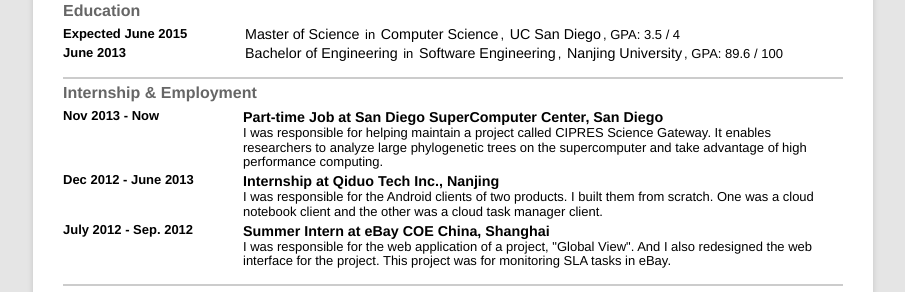
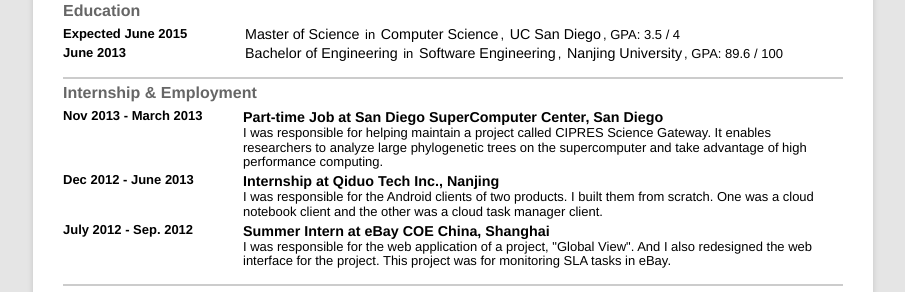
Before and after one commit to sheimi/resume-template, a Jekyll site: the page built from index.html, in a window 1280 px wide. Shown: the part 220-512 px from the top of the page, without its empty margins (187-1092 px from the left). Built offline with Jekyll 4.4.1, drawn with Linux system fonts in a browser that asks for light colours; Markdown is read by kramdown in place of the engine named in the settings.

Commit message:
update job status

```diff
--- a/_data/jobs.yml
+++ b/_data/jobs.yml
@@ -1,5 +1,5 @@
 - title: Part-time Job at San Diego SuperComputer Center, San Diego
-  time: Nov 2013 - Now
+  time: Nov 2013 - March 2013
   des: I was responsible for helping maintain a project called CIPRES
        Science Gateway. It enables researchers to analyze large
        phylogenetic trees on the supercomputer and take advantage of
```
